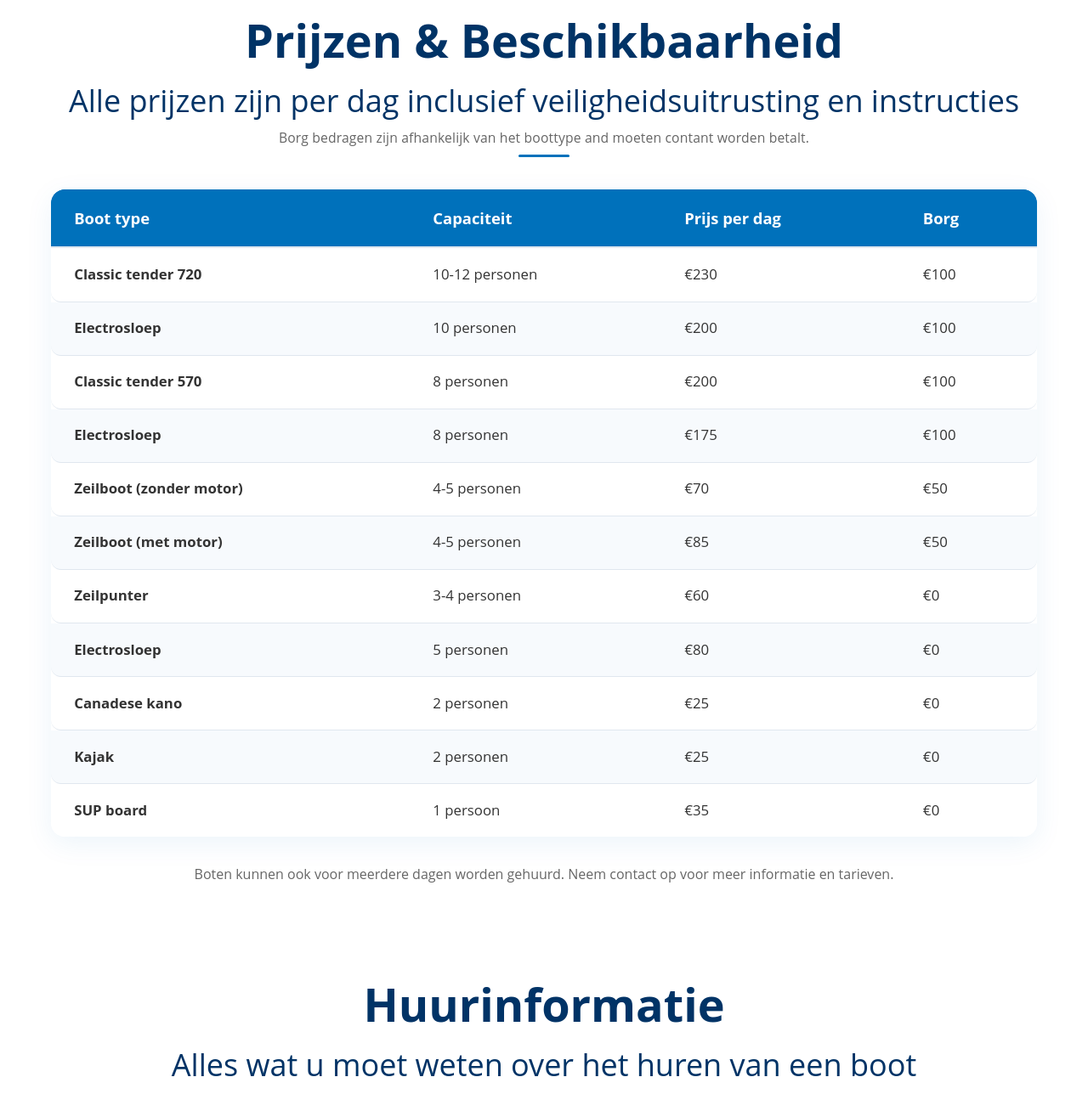
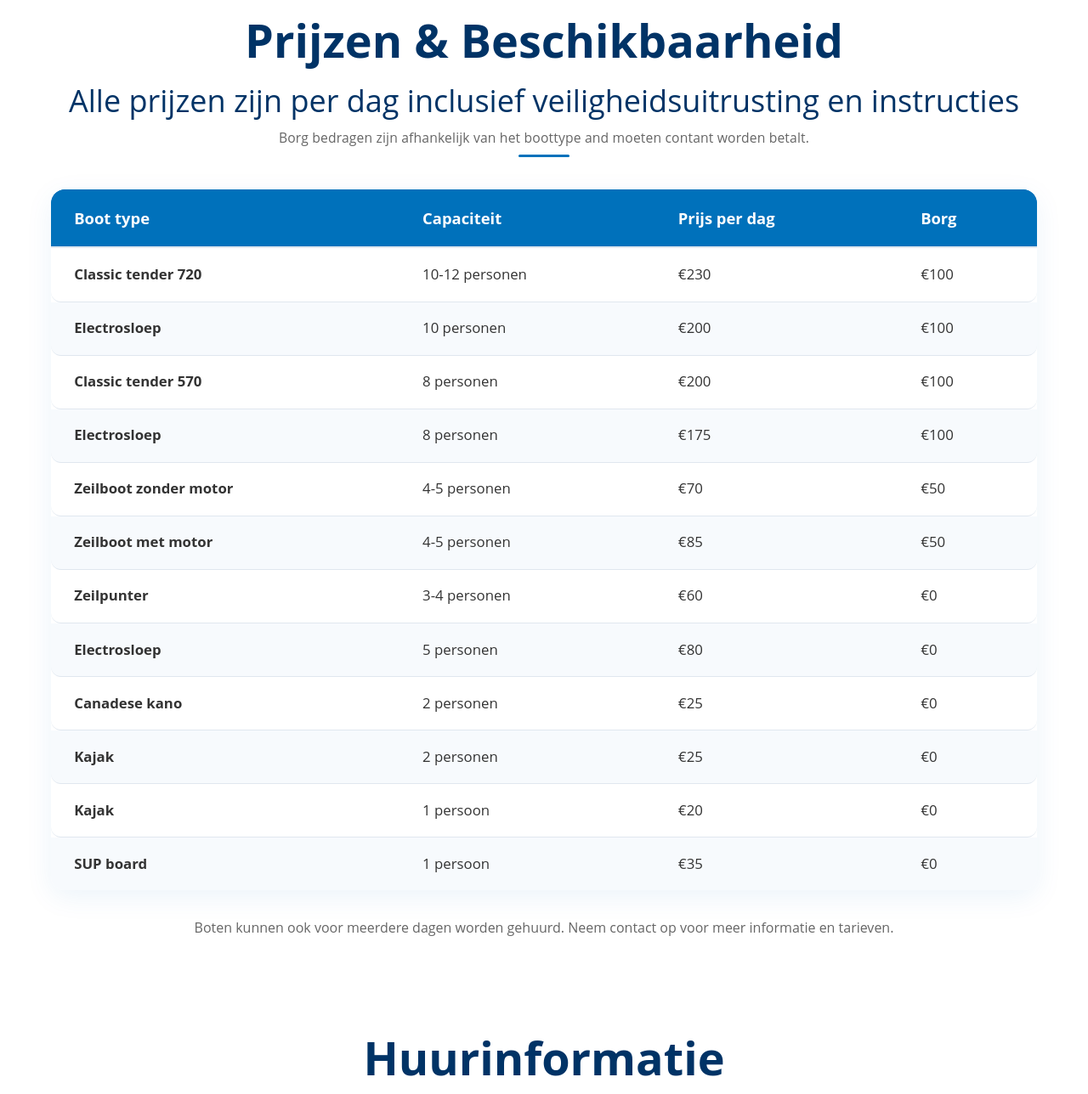
Before and after one commit to ULT1M4T3CK/Nijenhuis, a PHP site: page /pages/botenverhuur.html in a window 1280 px wide. Shown: the part 1477-2765 px from the top of the page at 85% size. Run offline with PHP 8.4, Linux system fonts and the light colour scheme.

Commit message:
Add 1-person kayak entry and clean up boat titles
- Added new 1-person kayak entry to Kano's & Kajaks section
- Updated boat description with proper kayak definition
- Removed capacity information from boat titles in pricing table
- Added CSS to hide unique identifier sections from website visitors
- Updated boat data structure to match new naming convention
- Added placeholder image for 1-person kayak

```diff
--- a/pages/botenverhuur.html
+++ b/pages/botenverhuur.html
@@ -154,13 +154,13 @@
                       <td data-label="Borg">€100</td>
                     </tr>
                     <tr class="pricing-row">
-                      <td data-label="Boot type"><strong>Zeilboot (zonder motor)</strong></td>
+                      <td data-label="Boot type"><strong>Zeilboot zonder motor</strong></td>
                       <td data-label="Capaciteit">4-5 personen</td>
                       <td data-label="Prijs per dag">€70</td>
                       <td data-label="Borg">€50</td>
                     </tr>
                     <tr class="pricing-row">
-                      <td data-label="Boot type"><strong>Zeilboot (met motor)</strong></td>
+                      <td data-label="Boot type"><strong>Zeilboot met motor</strong></td>
                       <td data-label="Capaciteit">4-5 personen</td>
                       <td data-label="Prijs per dag">€85</td>
                       <td data-label="Borg">€50</td>
@@ -187,6 +187,12 @@
                       <td data-label="Boot type"><strong>Kajak</strong></td>
                       <td data-label="Capaciteit">2 personen</td>
                       <td data-label="Prijs per dag">€25</td>
+                      <td data-label="Borg">€0</td>
+                    </tr>
+                    <tr class="pricing-row">
+                      <td data-label="Boot type"><strong>Kajak</strong></td>
+                      <td data-label="Capaciteit">1 persoon</td>
+                      <td data-label="Prijs per dag">€20</td>
                       <td data-label="Borg">€0</td>
                     </tr>
                     <tr class="pricing-row">
@@ -324,7 +330,7 @@
             electric: [
                 {
                     id: 'electrosloep-8p',
-                    name: 'Electrosloep (8 personen)',
+                    name: 'Electrosloep',
                     capacity: '8 personen',
                     price: '€175',
                     status: 'available',
@@ -341,7 +347,7 @@
                 },
                 {
                     id: 'electrosloep-10p',
-                    name: 'Electrosloep (10 personen)',
+                    name: 'Electrosloep',
                     capacity: '10 personen',
                     price: '€200',
                     status: 'available',
@@ -351,7 +357,7 @@
                 },
                 {
                     id: 'electroboat-5p',
-                    name: 'Electroboot (5 personen)',
+                    name: 'Electrosloep',
                     capacity: '5 personen',
                     price: '€80',
                     status: 'available',
@@ -405,7 +411,7 @@
             sailing: [
                 {
                     id: 'zeilboot-zonder-motor',
-                    name: 'Zeilboot (zonder motor)',
+                    name: 'Zeilboot zonder motor',
                     capacity: '4-5 personen',
                     price: '€70',
                     status: 'available',
@@ -415,7 +421,7 @@
                 },
                 {
                     id: 'zeilboot-met-motor',
-                    name: 'Zeilboot (met motor)',
+                    name: 'Zeilboot met motor',
                     capacity: '4-5 personen',
                     price: '€85',
                     status: 'available',
@@ -425,7 +431,7 @@
                 },
                 {
                     id: 'zeilpunter-34p',
-                    name: 'Zeilpunter (3-4 personen)',
+                    name: 'Zeilpunter',
                     capacity: '3-4 personen',
                     price: '€60',
                     status: 'available',
@@ -447,7 +453,7 @@
                 },
                 {
                     id: 'kajak-2p',
-                    name: 'Kajak (2 personen)',
+                    name: 'Kajak',
                     capacity: '2 personen',
                     price: '€25',
                     status: 'available',
@@ -458,6 +464,16 @@
                         '../Images/Boats/kayak-2/kayak-2.jpg',
                         '../Images/Boats/zeilpunter/109252711110511012042019.jpg'
                     ]
+                },
+                {
+                    id: 'kajak-1p',
+                    name: 'Kajak',
+                    capacity: '1 persoon',
+                    price: '€20',
+                    status: 'available',
+                    deposit: '€0',
+                    category: 'canoe',
+                    image: '../Images/Boats/kayak-1/kayak-1.jpg'
                 }
             ],
             sup: [
@@ -533,6 +549,10 @@
                     description: 'Een snelle kajak voor twee personen. Ideaal voor sportieve uitjes.',
                     features: ['2 personen capaciteit', 'Sportief', 'Snel', 'Wendbaar', 'Voor actieve mensen']
                 },
+                'kajak-1p': {
+                    description: 'Een half open kano met lage zit en heeft peddels met 2 bladen. Een kajak is een half open kano met lage zit en heeft peddels met 2 bladen. Perfect voor één persoon die sportieve activiteiten wil ondernemen.',
+                    features: ['1 persoon capaciteit', 'Half open kano', 'Lage zitpositie', 'Peddels met 2 bladen', 'Sportief en wendbaar']
+                },
                 'sup-board': {
                     description: 'Een stand-up paddleboard voor een unieke waterervaring. Perfect voor balans en fitness.',
                     features: ['1 persoon capaciteit', 'Stand-up paddle', 'Fitness', 'Balans', 'Unieke ervaring']
@@ -556,7 +576,7 @@
                             ${info.features.map(feature => `<li style="margin-bottom: 5px;">${feature}</li>`).join('')}
                         </ul>
 
-                        <div style="margin-bottom: 15px; padding: 10px; background: #e8f4f8; border-radius: 6px; border-left: 4px solid var(--primary-color);">
+                        <div class="boat-identifier-section" style="margin-bottom: 15px; padding: 10px; background: #e8f4f8; border-radius: 6px; border-left: 4px solid var(--primary-color); display: none;">
                             <strong>Boot ID:</strong> ${foundBoat.id}<br>
                             <strong>Categorie:</strong> ${foundBoat.category}<br>
                             <strong>Status:</strong> ${foundBoat.status === 'available' ? 'Beschikbaar' : 'Bezet'}
--- a/styles.css
+++ b/styles.css
@@ -95,6 +95,11 @@
     box-sizing: border-box;
     margin: 0;
     padding: 0;
+}
+
+/* Hide unique identifier sections from users */
+.boat-identifier-section {
+    display: none !important;
 }
 
 /* Mobile Image Optimization */
```
Also changed, not shown: Images/Boats/kayak-1/kayak-1.jpg (added).
